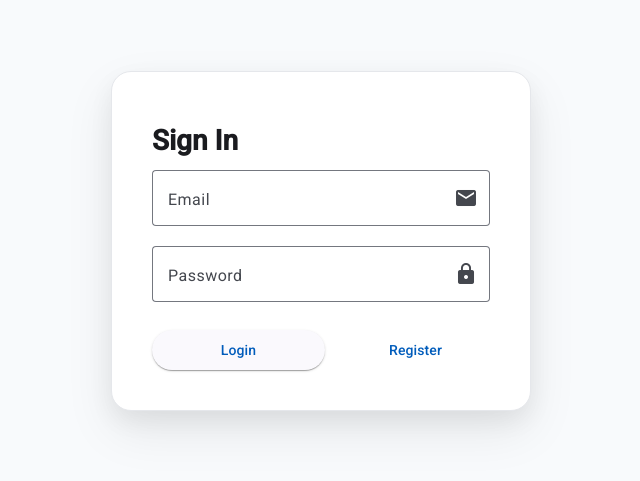
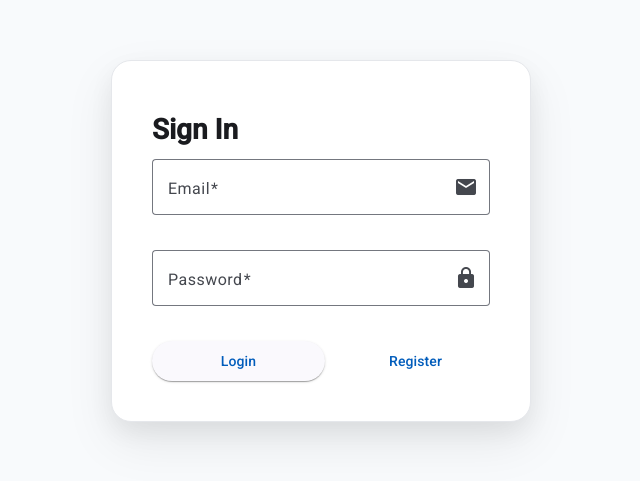
Before and after one commit to iliasmoysidis/Dataverse, an Angular app in the folder Frontend/: page /login in a window 1280 px wide. Shown: the part 159-640 px from the top of the page, without its empty margins (319-959 px from the left). Built offline with nearby package versions, Linux system fonts and the light colour scheme.

Commit message:
Use reactive forms for login.

```diff
--- a/Frontend/src/app/page/login/login.css
+++ b/Frontend/src/app/page/login/login.css
@@ -17,6 +17,12 @@
         0 20px 50px rgba(0, 0, 0, 0.08);
 }
 
+mat-form-field {
+    display: block;
+    width: 100%;
+    margin-bottom: 15px;
+}
+
 .actions {
     display: flex;
     gap: 1rem;
--- a/Frontend/src/app/page/login/login.html
+++ b/Frontend/src/app/page/login/login.html
@@ -2,22 +2,66 @@
     <mat-card class="login-card">
         <h1>Sign In</h1>
 
+        <form [formGroup]="form" (ngSubmit)="login()">
+            <!-- Email -->
             <mat-form-field appearance="outline">
                 <mat-label>Email</mat-label>
-            <input matInput type="email" [(ngModel)]="email">
+
+                <input matInput type="email" formControlName="email" autocomplete="email" />
+
                 <mat-icon matSuffix>mail</mat-icon>
+
+                @if (
+                    (form.get('email')?.touched || submitted) &&
+                    form.get('email')?.hasError('required')
+                ) {
+                    <mat-error>Email is required</mat-error>
+                }
+
+                @if (
+                    (form.get('email')?.touched || submitted) &&
+                    form.get('email')?.hasError('email')
+                ) {
+                    <mat-error>Invalid email format</mat-error>
+                }
             </mat-form-field>
 
+            <!-- Password -->
             <mat-form-field appearance="outline">
                 <mat-label>Password</mat-label>
-            <input matInput type="password" [(ngModel)]="password"/>
+
+                <input
+                    matInput
+                    type="password"
+                    formControlName="password"
+                    autocomplete="current-password"
+                />
+
                 <mat-icon matSuffix>lock</mat-icon>
+
+                @if (
+                    (form.get('password')?.touched || submitted) &&
+                    form.get('password')?.hasError('required')
+                ) {
+                    <mat-error>Password is required</mat-error>
+                }
+
+                @if (
+                    (form.get('password')?.touched || submitted) &&
+                    form.get('password')?.hasError('minlength')
+                ) {
+                    <mat-error>Minimum 6 characters</mat-error>
+                }
             </mat-form-field>
 
+            <!-- Buttons -->
             <div class="actions">
-            <button mat-raised-button color="primary" (click)="login()">Login</button>
+                <button mat-raised-button color="primary" type="submit">Login</button>
 
-            <button mat-button color="primary" routerLink="/register">Register</button>
+                <button mat-button color="primary" routerLink="/register" type="button">
+                    Register
+                </button>
             </div>
+        </form>
     </mat-card>
 </div>
--- a/Frontend/src/app/page/login/login.ts
+++ b/Frontend/src/app/page/login/login.ts
@@ -1,12 +1,18 @@
 import { Component, inject } from '@angular/core';
-import { FormsModule, ReactiveFormsModule } from '@angular/forms';
+import {
+    FormsModule,
+    NonNullableFormBuilder,
+    ReactiveFormsModule,
+    Validators,
+} from '@angular/forms';
 import { MatButtonModule } from '@angular/material/button';
 import { MatCardModule } from '@angular/material/card';
 import { MatFormFieldModule } from '@angular/material/form-field';
 import { MatIconModule } from '@angular/material/icon';
 import { MatInputModule } from '@angular/material/input';
 import { Auth } from '../../services/auth';
-import { RouterLink } from "@angular/router";
+import { Router, RouterLink } from '@angular/router';
+import { MatSnackBar } from '@angular/material/snack-bar';
 
 @Component({
     selector: 'app-login',
@@ -18,29 +24,59 @@ import { RouterLink } from "@angular/router";
         MatInputModule,
         MatButtonModule,
         MatIconModule,
-    RouterLink
+        RouterLink,
     ],
     templateUrl: './login.html',
     styleUrl: './login.css',
 })
 export class Login {
+    private fb = inject(NonNullableFormBuilder);
     private auth = inject(Auth);
+    private snackBar = inject(MatSnackBar);
+    private router = inject(Router);
+
+    submitted = false;
+
+    form = this.fb.group({
+        email: ['', [Validators.required, Validators.email, Validators.maxLength(255)]],
+        password: ['', [Validators.required, Validators.minLength(6), Validators.maxLength(100)]],
+    });
 
     email = '';
     password = '';
 
     login() {
-        this.auth
-            .login({
-                email: this.email,
-                password: this.password,
-            })
-            .subscribe({
+        this.submitted = true;
+
+        if (this.form.invalid) {
+            return;
+        }
+
+        const payload = this.form.getRawValue();
+        this.auth.login(payload).subscribe({
             next: (res) => {
                 localStorage.setItem('token', res.token);
+
+                this.snackBar.open('Login successful', '', {
+                    duration: 1500,
+                    horizontalPosition: 'end',
+                    verticalPosition: 'top',
+                    panelClass: ['success-snackbar'],
+                });
+
+                setTimeout(() => {
+                    this.router.navigate(['/']);
+                }, 1500);
             },
             error: (err) => {
-                    console.error(err);
+                const message = err.error?.message ?? 'Invalid credentials';
+
+                this.snackBar.open(message, 'Close', {
+                    duration: 4000,
+                    horizontalPosition: 'end',
+                    verticalPosition: 'top',
+                    panelClass: ['error-snackbar'],
+                });
             },
         });
     }
```
Also changed, not shown: 1 other file (tests, documents, lock files or other folders). Lines whose indentation alone changed are shown as unchanged.
